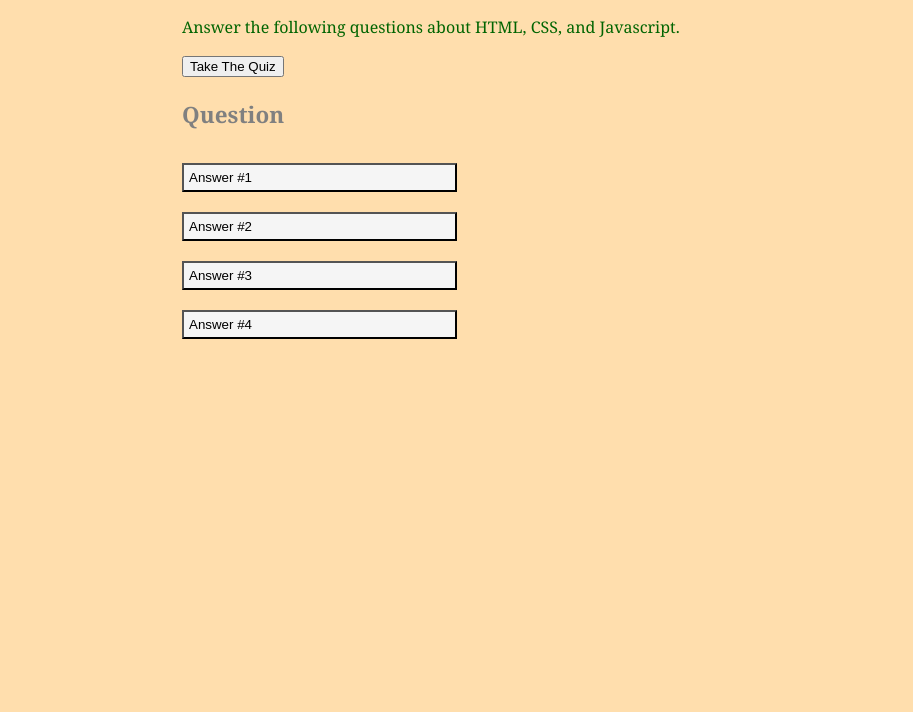
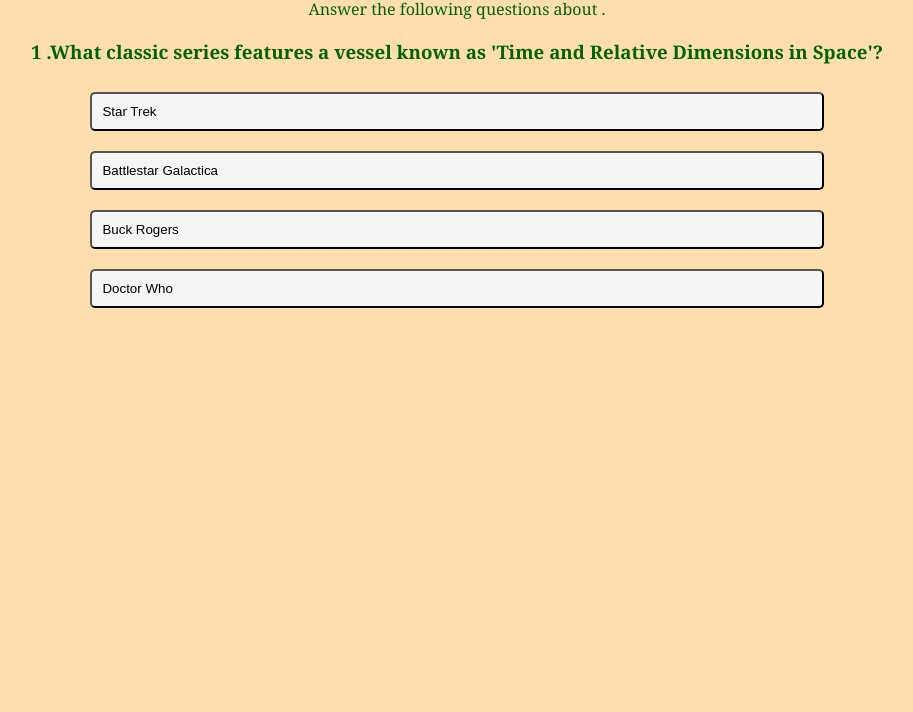
Before and after one commit to mercurioregon/coding-quiz, a plain HTML site: page index.html in a window 1280 px wide. Shown: the part 88-800 px from the top of the page, without its empty margins (183-1096 px from the left). Drawn offline with Linux system fonts and the light colour scheme.

Commit message:
Corrected answer list issue and CSS vert alignment.

```diff
--- a/assets/script.js
+++ b/assets/script.js
@@ -1,31 +1,75 @@
-const questionEl = document.getElementById('question');
-const answerButtonEl = document.getElementById('possible-answer-buttons');
 
-
-let score;
-
-questions
-
-var questions = [
-    {
-    question: " What is   ",
-    answers:[ "Some","All" ,"None", "Any",  ],
-    correctAnswer: "None",
-    }
-]
-
-
-
-function startQuiz(){
-    score =0;
-    questionEl.style.display ='flex';
+// Timer, needs to statrt when you hit the button
+// timer starts at 120s and end at 0
+    // penalty of loss of 10 sec for incorrect answer
 
 
 
 
+
+
+// Questions  MAKE YOUR OWN QUESTIONS!!!
+
+const questions = [
+    {
+        question: "What classic series features a vessel known as 'Time and Relative Dimensions in Space'?",
+        answers: [
+              { text: 'Star Trek', correct: false},
+              { text: "Battlestar Galactica", correct: false},
+              { text: "Buck Rogers", correct: false} ,
+              { text: "Doctor Who", correct: true},
+        ]
+    },
+    {
+        question: "Which of the folllowing would make the dumbest header?",
+        answers: [
+              { text: "thsrth", correct: false},
+              { text: "op", correct: false},
+              { text: "tanc", correct: false} ,
+              { text: "blurchk", correct: true},
+        ]
+    },
+]
+
+
+const questionElement = document.getElementById('question');
+const answerButton = document.getElementById('answer-buttons');
+const nextButton = document.getElementById('next-btn');
+
+let currentQuestionIndex = 0;
+let score = 0;
+        // sets first question and score to 0
+
+function startQuiz(){
+    currentQuestionIndex = 0;
+    score = 0;
+    nextButton.innerHTML = "Next Question";
+    showQuestion();
 }
+    // advances full questions thru quiz one by one and...
 
-// Pull new question
-var currentQuestion = question[questionListMain]
+    function showQuestion(){
+        resetState();
+        let currentQuestion = questions[currentQuestionIndex];
+        let questionNo = currentQuestionIndex + 1;
+        questionElement.innerHTML = questionNo + " ." + currentQuestion.question;
 
-var questionText =document.getElementById('question')
+            // updates answers and dispalys correct with other answers
+         currentQuestion.answers.forEach(answer => {
+            const button = document.createElement("button");
+            button.innerHTML = answer.text;
+                // appends HTML for new button
+            button.classList.add("btn");
+            answerButton.appendChild(button);
+
+         });
+   }
+   function resetState(){
+        nextButton.style.display ="none"
+        while(answerButton.firstChild)
+        {answerButton.removeChild(answerButton.firstChild)
+        };
+
+   }
+
+startQuiz();
--- a/assets/style.css
+++ b/assets/style.css
@@ -1,54 +1,43 @@
-.pageContent{
-    max-width: 550px;
-    margin: auto;
-    padding: 10px;
 
+.app{
+    flex-direction: column;
 }
-
-
-
-.opening {
-    margin:0;
-    padding:0;
-    font-family: "Georgia",  serif;
-    box-sizing: border-box;
-    text-align: center;
-}
-
-/* .opening h1 {
-
-    /* text-align: center;
-    margin: 125px;
-    max-width: 600px;
-    box-sizing: border-box;
-
-    padding-top: 25% ; */
-/* } */
 
 body {
     font-family: Georgia;
     font-size: 100%;
     color: darkgreen;
     background-color: navajowhite;
+    box-sizing: border-box;
+    text-align: center;
+    flex-direction: column;
+}
 
-}
+
+
 .quizMain {
     color-scheme: dark;
     color:gray;
     font-size: larger;
+    flex-direction: column;
 
 }
 .btn {
     background-color: whitesmoke;
     color: black;
-    width: 50%;
-    padding: 5px;
+    width: 58%;
+    padding: 10px;
     margin: 10px 0;
     text-align: left;
-
+    border-radius: 5px;
+    flex-direction: column;
 }
 .btn:hover{
     background-color: darkgreen;
     color:whitesmoke;
 
 }
+
+.answer-buttons{
+    text-align: center;
+}
--- a/index.html
+++ b/index.html
@@ -3,40 +3,30 @@
 <head>
     <meta charset="UTF-8">
     <meta name="viewport" content="width=device-width, initial-scale=1.0">
-    <title>Coding Quiz</title>
+    <title>Coding Quiz </title>
 
     <link rel="stylesheet" href="./assets/style.css" />
 
 </head>
-<body>
-    <div class = "pageContent">
-    <div class= "opening" id ="start"></div>
-    <h1>Coding Quiz</h1>
-    <p>Answer the following questions about HTML, CSS, and Javascript.
-      </p>
-      <button id="start">Take The Quiz</button>
-      </body>
-        <div class="quizMain">
+
+        </body>
+        <div class="app">
+            <h1>Coding Quiz</h1>
+            <p>Answer the following questions about .
+              </p>
+              <div class="quiz">
             <h3 id="question">Question</h3>
+                <div id ="answer-buttons">
+            <button class="btn">Answer #1</button>
+            <button class="btn">Answer #2</button>
+            <button class="btn">Answer #3</button>
+            <button class="btn">Answer #4</button>
+            </div>
+        <button id="next-btn">Next Question</button>
         </div>
-            <div id= "possible-answer-buttons">
-            <button class="btn" >Answer #1</button>
-            <button class="btn" >Answer #2</button>
-            <button class="btn" >Answer #3</button>
-            <button class="btn" >Answer #4</button>
         </div>
-    </div>
+     </div>
+     <script src="assets\script.js"></script>
 
-
-
-
-
-
-
-
-
-
-
-    <script>src ="assets/script.js"</script>
 </body>
 </html>
```
